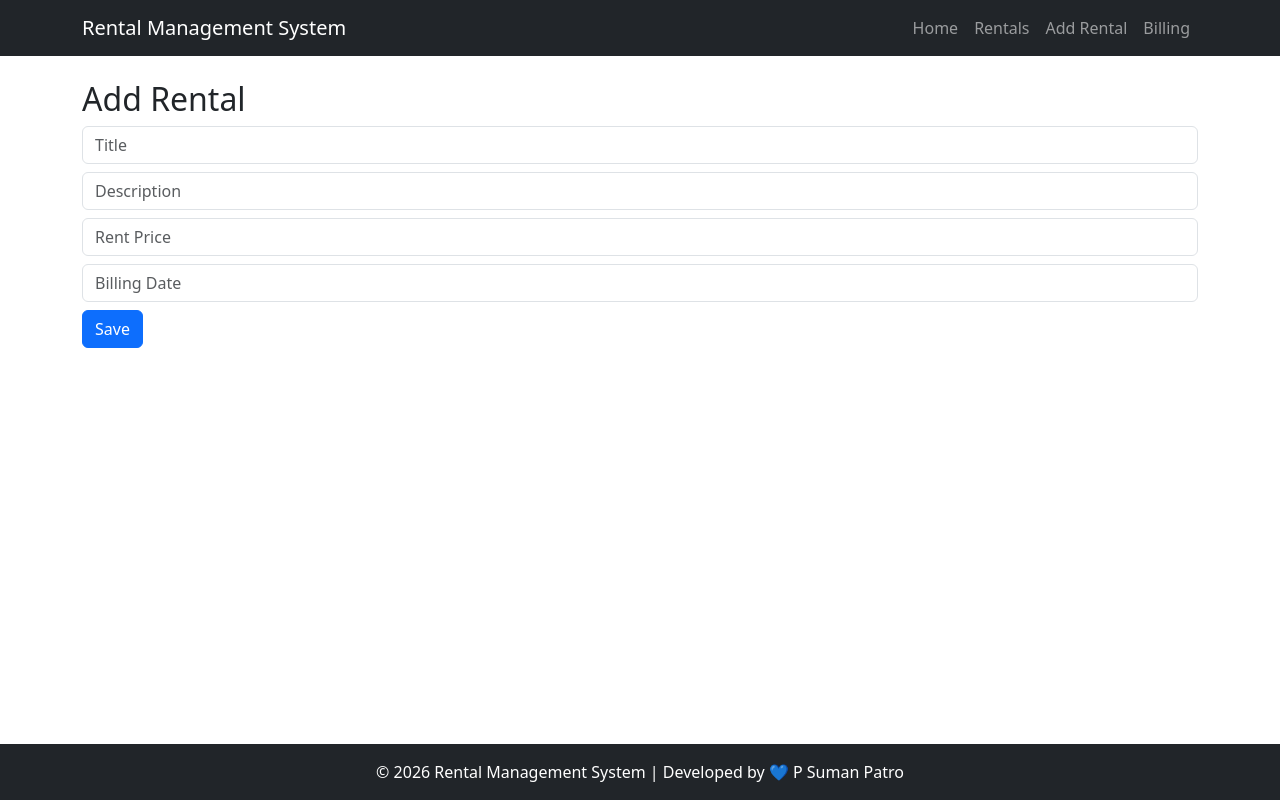
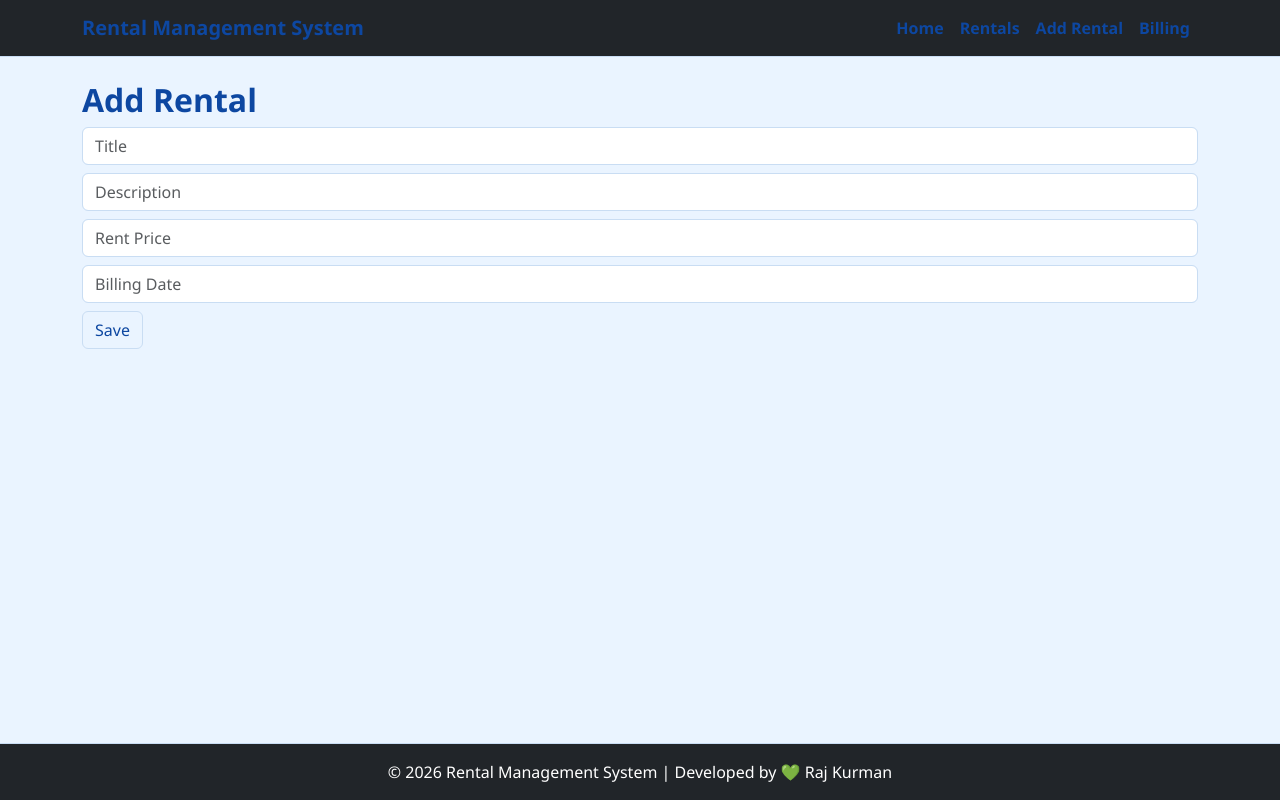
Before and after one commit to rajkumar338-byte/rental-management, a Flask app: page /add in a window 1280 px wide. Run offline with Flask 3, Linux system fonts and the light colour scheme.

Commit message:
colour update

```diff
--- /dev/null
+++ b/app/static/css/style.css
@@ -0,0 +1,95 @@
+/* -------- GLOBAL -------- */
+body {
+    background-color: #eaf4ff; /* single light blue */
+    font-family: 'Segoe UI', Tahoma, Geneva, Verdana, sans-serif;
+    min-height: 100vh;
+    display: flex;
+    flex-direction: column;
+}
+
+/* -------- NAVBAR -------- */
+.navbar {
+    background-color: #eaf4ff;
+    border-bottom: 1px solid #c9ddf3;
+}
+
+.navbar-brand,
+.navbar .nav-link {
+    color: #0d47a1 !important;
+    font-weight: 600;
+}
+
+.navbar .nav-link:hover {
+    text-decoration: underline;
+}
+
+/* -------- CONTAINER -------- */
+.container {
+    flex: 1;
+}
+
+/* -------- HEADINGS -------- */
+h1, h2, h3 {
+    color: #0d47a1;
+    font-weight: 600;
+}
+
+/* -------- CARDS -------- */
+.card {
+    border-radius: 10px;
+    background-color: #ffffff;
+    border: 1px solid #c9ddf3;
+}
+
+/* -------- TABLE -------- */
+.table {
+    background-color: #ffffff;
+    border-radius: 8px;
+    overflow: hidden;
+}
+
+.table thead {
+    background-color: #eaf4ff;
+}
+
+.table th {
+    color: #0d47a1;
+}
+
+.table tbody tr:hover {
+    background-color: #f3f9ff;
+}
+
+/* -------- BUTTONS -------- */
+.btn-primary,
+.btn-success {
+    background-color: #eaf4ff;
+    border: 1px solid #c9ddf3;
+    color: #0d47a1;
+}
+
+.btn-primary:hover,
+.btn-success:hover {
+    background-color: #d8eaff;
+}
+
+/* -------- FORMS -------- */
+.form-control {
+    border-radius: 6px;
+    border: 1px solid #c9ddf3;
+}
+
+.form-control:focus {
+    border-color: #90caf9;
+    box-shadow: none;
+}
+
+/* -------- FOOTER -------- */
+footer {
+    background-color: #eaf4ff;
+    color: #0d47a1;
+    text-align: center;
+    padding: 15px;
+    margin-top: auto;
+    border-top: 1px solid #c9ddf3;
+}
--- /dev/null
+++ b/app/static/js/script.js
@@ -0,0 +1 @@
+console.log("Rental Management System Loaded");
--- a/app/templates/base.html
+++ b/app/templates/base.html
@@ -49,7 +49,7 @@
 
 <!-- FOOTER -->
 <footer class="bg-dark text-white text-center p-3">
-  © 2026 Rental Management System | Developed by 💙 P Suman Patro
+  © 2026 Rental Management System | Developed by 💚 Raj Kurman
 </footer>
 
 <script src="https://cdn.jsdelivr.net/npm/bootstrap@5.3.2/dist/js/bootstrap.bundle.min.js"></script>
```
